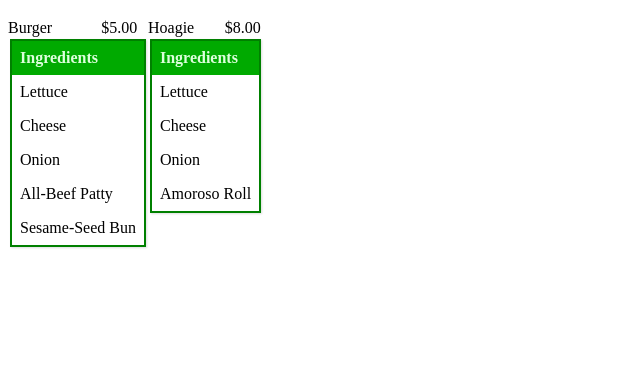
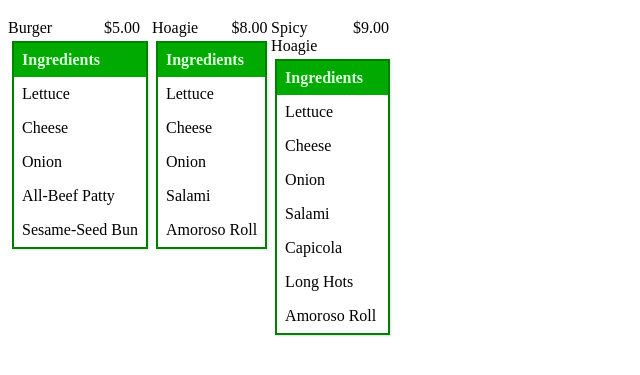
Before and after one commit to baxter-cs/ExampleWebpage, a plain HTML site: page index.html in a window 1280 px wide. Shown: the part 61-436 px from the top of the page, without its empty margins (0-640 px from the left). Drawn offline with Linux system fonts and the light colour scheme.

Commit message:
Added a third item to the menu. Adjusted margins.

```diff
--- a/index.html
+++ b/index.html
@@ -29,6 +29,22 @@
             <div class="ingredient">Lettuce</div>
             <div class="ingredient">Cheese</div>
             <div class="ingredient">Onion</div>
+            <div class="ingredient">Salami</div>
+            <div class="ingredient">Amoroso Roll</div>
+          </div>
+        </div>
+        <div class="foodItem">
+          <div class="header">
+            <div class="name">Spicy Hoagie</div>
+            <div class="cost">$9.00</div>
+          </div>
+          <div class="ingredients">
+            <div class="ingredient">Lettuce</div>
+            <div class="ingredient">Cheese</div>
+            <div class="ingredient">Onion</div>
+            <div class="ingredient">Salami</div>
+            <div class="ingredient">Capicola</div>
+            <div class="ingredient">Long Hots</div>
             <div class="ingredient">Amoroso Roll</div>
           </div>
         </div>
--- a/style/menu.css
+++ b/style/menu.css
@@ -17,7 +17,7 @@
 }
 .ingredients{
   display: flex;
-  margin: 2px;
+  margin: 4px;
   padding: 0px;
   border: 2px solid green;
   box-shadow: 1px 1px 2px #dddddd;
```
